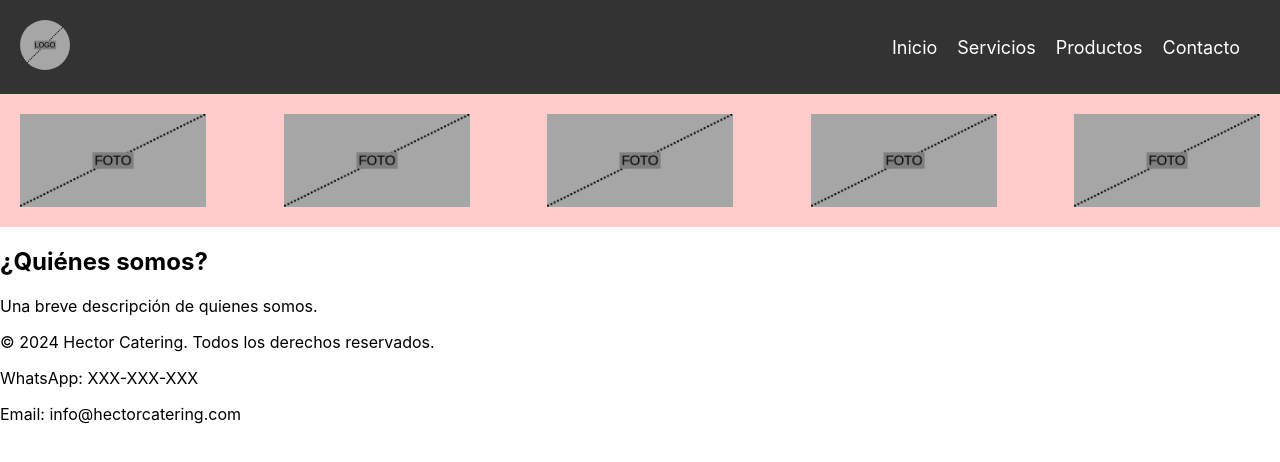
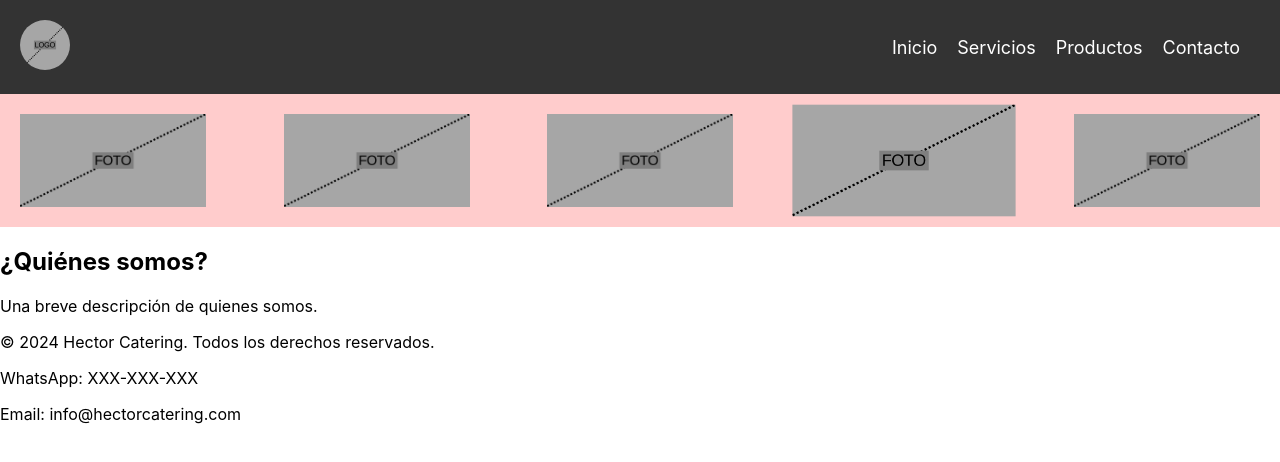
Before and after one commit to Gabrielb-Webdev/Hector-catering, a React (Create React App) app: page / in a window 1280 px wide. Shown: the top 462 px of the page. Built offline with nearby package versions, Linux system fonts and the light colour scheme.

Commit message:
First Commit

```diff
--- a/package.json
+++ b/package.json
@@ -9,6 +9,8 @@
     "react": "^18.2.0",
     "react-dom": "^18.2.0",
     "react-scripts": "5.0.1",
+    "react-slick": "^0.30.2",
+    "slick-carousel": "^1.8.1",
     "web-vitals": "^2.1.4"
   },
   "scripts": {
--- a/src/components/Carousel.css
+++ b/src/components/Carousel.css
@@ -1,13 +1,20 @@
 /* src/components/Carousel.css */
 
 .carousel-container {
-  display: flex; /* Mostrar las imágenes en una fila */
-  justify-content: space-between; /* Distribuir el espacio entre las imágenes */
-  background-color: #ffcccc; /* Color de fondo rojo claro */
-  padding: 20px; /* Agregar espacio alrededor del carousel */
+  display: flex;
+  justify-content: space-between;
+  align-items: center;
+  background-color: #ffcccc;
+  padding: 20px;
+  overflow: hidden; /* Ocultar imágenes adicionales */
 }
 
 .carousel-image {
-  width: 15%; /* Ocupar el 15% del ancho máximo */
-  height: auto; /* Mantener la proporción de aspecto */
+  width: 15%;
+  height: auto;
+  transition: transform 0.5s ease; /* Agregar transición de desplazamiento */
 }
+
+.center-image {
+  transform: scale(1.2); /* Aumentar el tamaño de la imagen del medio */
+}
--- a/src/components/Carousel.js
+++ b/src/components/Carousel.js
@@ -1,18 +1,31 @@
 // src/components/Carousel.js
 
-import React from 'react';
-import './Carousel.css'; // Importar estilos CSS
-import foto400 from '../img/Foto400.png'; // Importar la imagen
+import React, { useState, useEffect } from 'react';
+import './Carousel.css';
+import foto400 from '../img/Foto400.png';
 
 function Carousel() {
+  const [currentIndex, setCurrentIndex] = useState(2); // Índice inicial para la imagen del medio
+
+  useEffect(() => {
+    const interval = setInterval(() => {
+      // Cambiar al siguiente índice
+      setCurrentIndex(currentIndex => (currentIndex + 1) % 5);
+    }, 3000); // Cambiar cada 3 segundos
+
+    return () => clearInterval(interval); // Limpiar el intervalo cuando el componente se desmonta
+  }, []);
+
   return (
     <div className="carousel-container">
-      {/* Replicar la imagen cinco veces */}
-      <img src={foto400} alt="Foto" className="carousel-image" />
-      <img src={foto400} alt="Foto" className="carousel-image" />
-      <img src={foto400} alt="Foto" className="carousel-image" />
-      <img src={foto400} alt="Foto" className="carousel-image" />
-      <img src={foto400} alt="Foto" className="carousel-image" />
+      {[0, 1, 2, 3, 4].map(index => (
+        <img
+          key={index}
+          src={foto400}
+          alt="Foto"
+          className={`carousel-image ${index === currentIndex ? 'center-image' : ''}`}
+        />
+      ))}
     </div>
   );
 }
```
Also changed, not shown: 1 other file (tests, documents, lock files or other folders).
